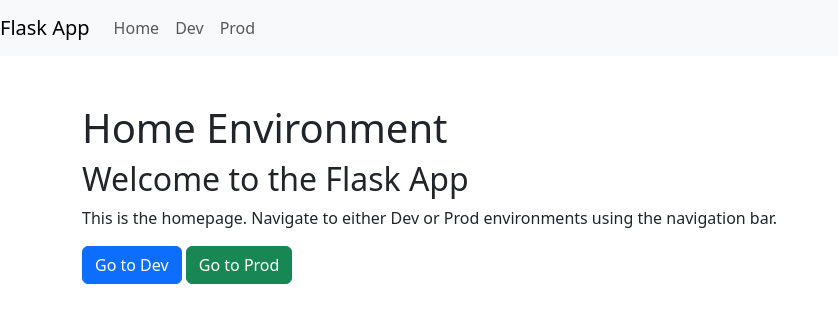
After one commit to jmuachifi/flask-app-argocd, a Flask app: page / in a window 1280 px wide. The commit adds this page. Shown: the top 323 px of the page, without its empty margins (0-838 px from the left). Run offline with Flask 3, Linux system fonts and the light colour scheme.

Commit message:
Deployment - Update Flask Fronted Page... File

```diff
--- a/app/app.py
+++ b/app/app.py
@@ -2,6 +2,10 @@ from flask import Flask, render_template
 import os
 
 app = Flask(__name__)
+
+@app.route("/")
+def home():
+    return render_template('home.html', environment="Home")
 
 @app.route("/dev")
 def dev():
--- a/app/templates/base.html
+++ b/app/templates/base.html
@@ -14,6 +14,9 @@
         <a class="navbar-brand" href="/">Flask App</a>
         <div class="collapse navbar-collapse">
             <ul class="navbar-nav ml-auto">
+                <li class="nav-item">
+                    <a class="nav-link" href="/">Home</a> <!-- Home link pointing to root -->
+                </li>
                 <li class="nav-item">
                     <a class="nav-link" href="/dev">Dev</a>
                 </li>
--- /dev/null
+++ b/app/templates/home.html
@@ -0,0 +1,8 @@
+{% extends "base.html" %}
+
+{% block content %}
+<h2>Welcome to the Flask App</h2>
+<p>This is the homepage. Navigate to either Dev or Prod environments using the navigation bar.</p>
+<a href="/dev" class="btn btn-primary">Go to Dev</a>
+<a href="/prod" class="btn btn-success">Go to Prod</a>
+{% endblock %}
```
